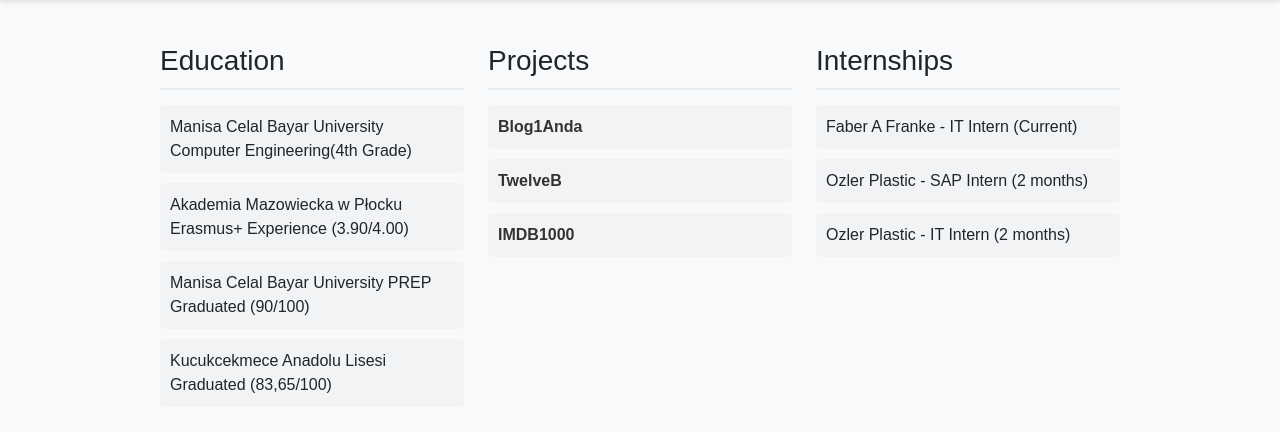
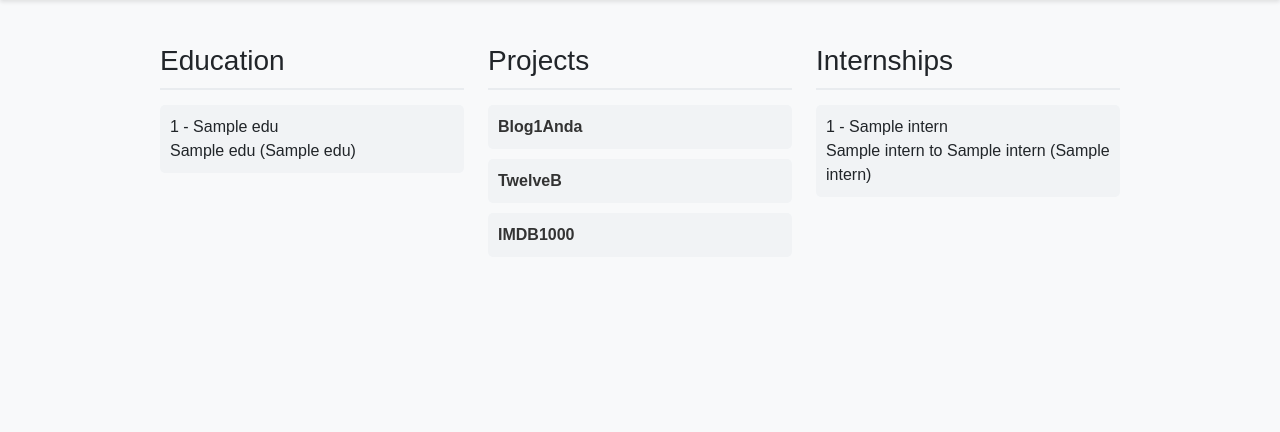
Before and after one commit to keremkaynk3/blog1anda, a Flask app: template templates/portfolio.html in a window 1280 px wide. Shown: the part 65-497 px from the top of the page. Run offline with Flask 3, Linux system fonts and the light colour scheme; the template is opened without the code that fills it: most values are stand-ins (such as "Sample title", 1, 10 or a date in 2020).

Commit message:
Updates
Portfolio section updated and supplied both information about education and internships come from database.

```diff
--- a/main.py
+++ b/main.py
@@ -26,9 +26,39 @@ def index():
 def about_me():
     return render_template('about.html')
 
+def get_education():
+    try:
+        db = sql.connect(r"C:/Users/MR. CAPH/PycharmProjects/blogBiranda/blog.db")
+        cursor = db.cursor()
+        cursor.execute("SELECT institution_name, grade, extra_inf, gpa FROM Education")
+        education = cursor.fetchall()
+    except sql.Error as e:
+        print(f"Database Error: {e}")
+        education = []
+    finally:
+        if db:
+            db.close()
+    return education
+
+def get_internships():
+    try:
+        db = sql.connect(r"C:/Users/MR. CAPH/PycharmProjects/blogBiranda/blog.db")
+        cursor = db.cursor()
+        cursor.execute("SELECT company_name, position, start_date, end_date, location FROM Internships")
+        internships = cursor.fetchall()
+    except sql.Error as e:
+        print(f"Database Error: {e}")
+        internships = []
+    finally:
+        if db:
+            db.close()
+    return internships
+
 @app.route('/ptfy')
 def portfolio():
-    return render_template('portfolio.html')
+    education = get_education()
+    internships = get_internships()
+    return render_template('portfolio.html', education=education, internships=internships)
 
 @app.route('/visited')
 def visited():
--- a/templates/portfolio.html
+++ b/templates/portfolio.html
@@ -125,19 +125,17 @@
         <div class="col-md-4">
             <div class="section">
                 <h2 class="section-title">Education</h2>
-                <!-- School information goes here -->
-                <div class="project-item">Manisa Celal Bayar University Computer Engineering(4th Grade)</div>
-                <div class="project-item">Akademia Mazowiecka w Płocku Erasmus+ Experience (3.90/4.00)</div>
-                <div class="project-item">Manisa Celal Bayar University PREP Graduated (90/100)</div>
-                <div class="project-item">Kucukcekmece Anadolu Lisesi Graduated (83,65/100)</div>
-
+                <!-- Education bilgilerini veritabanından çek -->
+                {% for edu in education %}
+                <div class="project-item">{{ edu[0] }} - {{ edu[1] }}<br>{{ edu[2] }} ({{ edu[3] }})</div>
+                {% endfor %}
             </div>
         </div>
 
         <div class="col-md-4">
             <div class="section">
                 <h2 class="section-title">Projects</h2>
-        <!-- Project list with links -->
+                <!-- Projeler aynı kalabilir -->
                 <div class="project-item">
                     <a href="https://github.com/keremkaynak3/blog1anda" target="_blank">Blog1Anda</a>
                 </div>
@@ -153,10 +151,10 @@
         <div class="col-md-4">
             <div class="section">
                 <h2 class="section-title">Internships</h2>
-                <!-- Internship information goes here -->
-                <div class="internship-item">Faber A Franke - IT Intern (Current)</div>
-                <div class="internship-item">Ozler Plastic - SAP Intern (2 months)</div>
-                <div class="internship-item">Ozler Plastic - IT Intern (2 months)</div>
+                <!-- Internships bilgilerini veritabanından çek -->
+                {% for intern in internships %}
+                <div class="internship-item">{{ intern[0] }} - {{ intern[1] }}<br>{{ intern[2] }} to {{ intern[3] }} ({{ intern[4] }})</div>
+                {% endfor %}
             </div>
         </div>
     </div>
```
Also changed, not shown: addValue.py (added, +10 -0 lines), 1 other file. Lines whose indentation alone changed are shown as unchanged.
